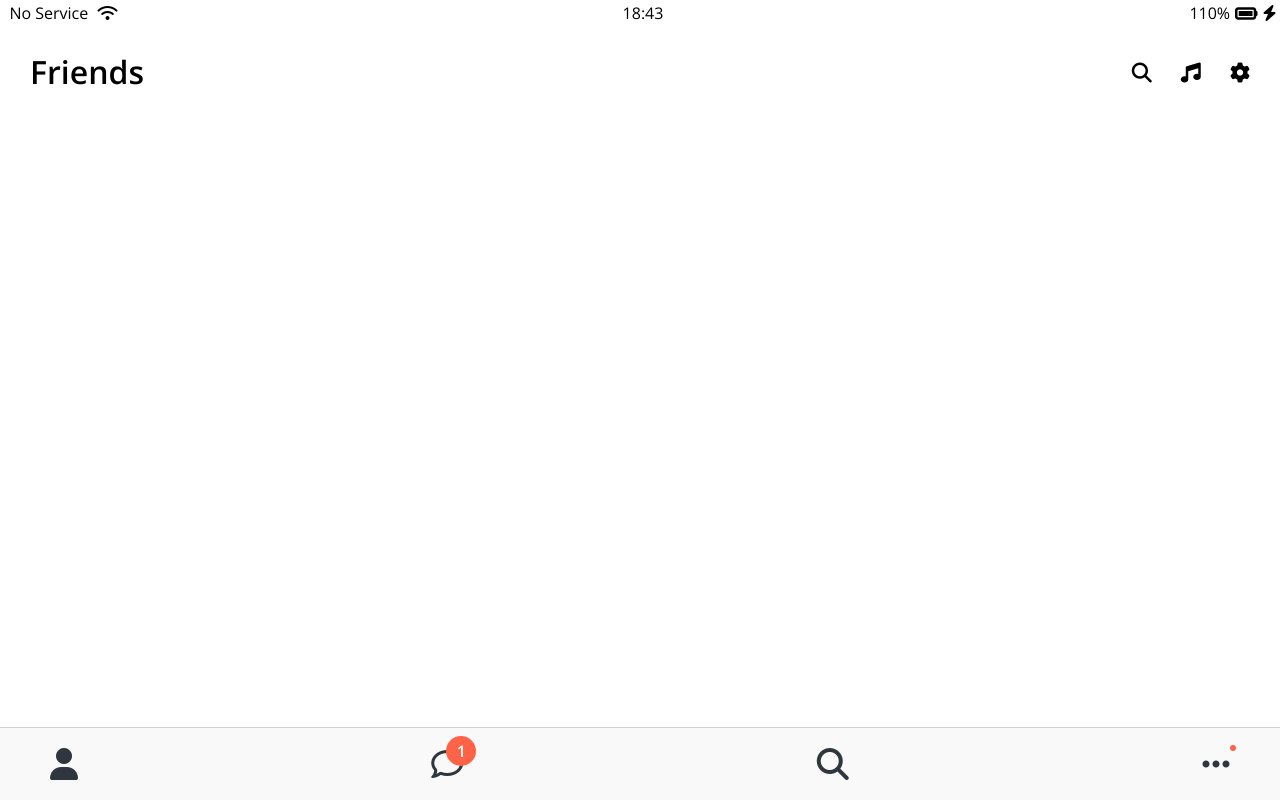
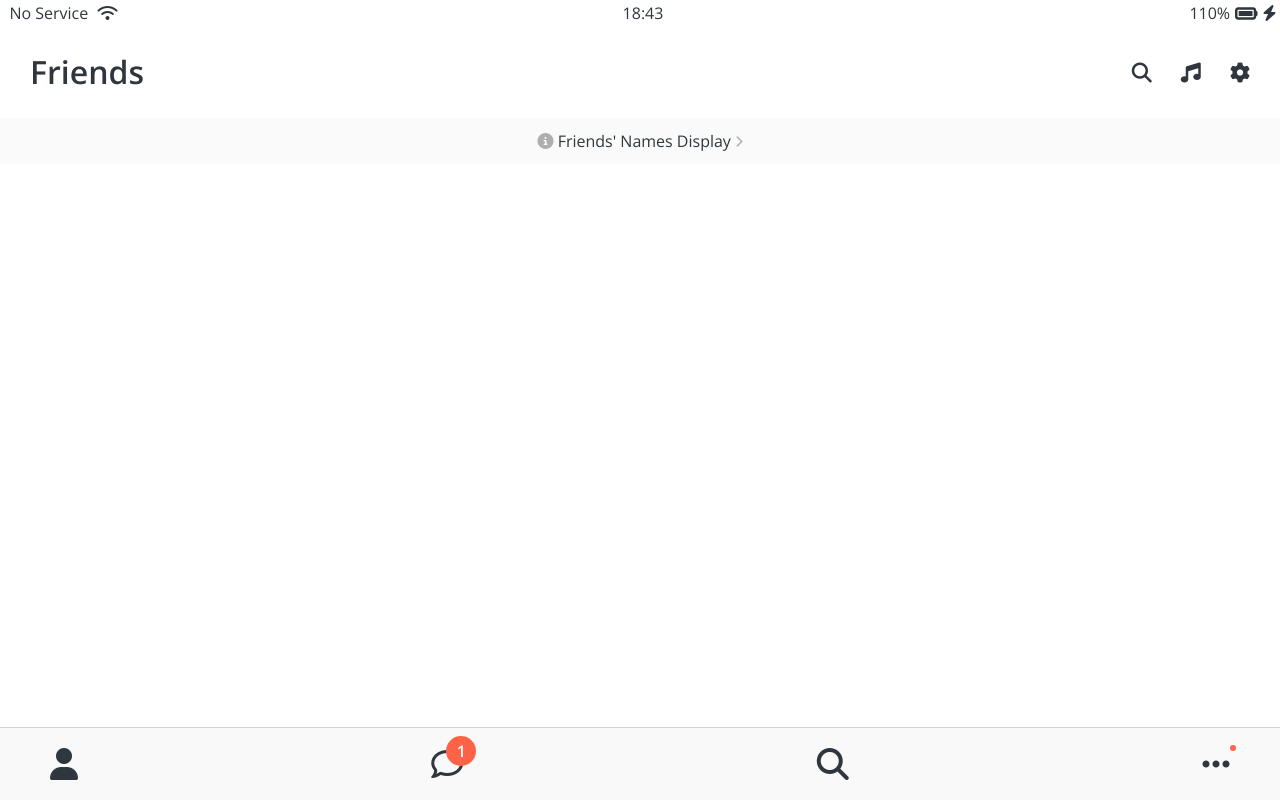
Before and after one commit to peterk08/kokoa-clone-2021, a plain HTML site: page friends.html in a window 1280 px wide. Drawn offline with nearby package versions, Linux system fonts and the light colour scheme.

Commit message:
#6.16 User Component part One (12:20)

```diff
--- /dev/null
+++ b/css/screens/friends.css
@@ -0,0 +1,11 @@
+#friends-display-link {
+    text-align: center;
+    display: block;
+    background-color: #fafafa;
+    padding: 15px 0px;
+    font-size: 16px;
+}
+
+#friends-display-link i {
+    color: rgba(0,0,0,0.3)
+}
--- a/css/styles.css
+++ b/css/styles.css
@@ -7,8 +7,10 @@
 @import "components/screen-header.css";
 /* Screens */
 @import "screens/login.css";
+@import "screens/friends.css";
 
 
 body {
+  color:#2F363E;
   font-family: "Open Sans", sans-serif;
 }
--- a/friends.html
+++ b/friends.html
@@ -29,9 +29,11 @@
             <span><i class="fas fa-music fa-lg"></i></span>
             <span><i class="fas fa-cog fa-lg"></i></span>
         </div>
+      </header>
 
-
-      </header>
+      <a id="friends-display-link">
+        <i class="fas fa-info-circle"></i> Friends' Names Display <i class="fas fa-chevron-right fa-xs"></i>
+      </a>
 
     <nav class="nav">
         <ul class="nav__list">
```
